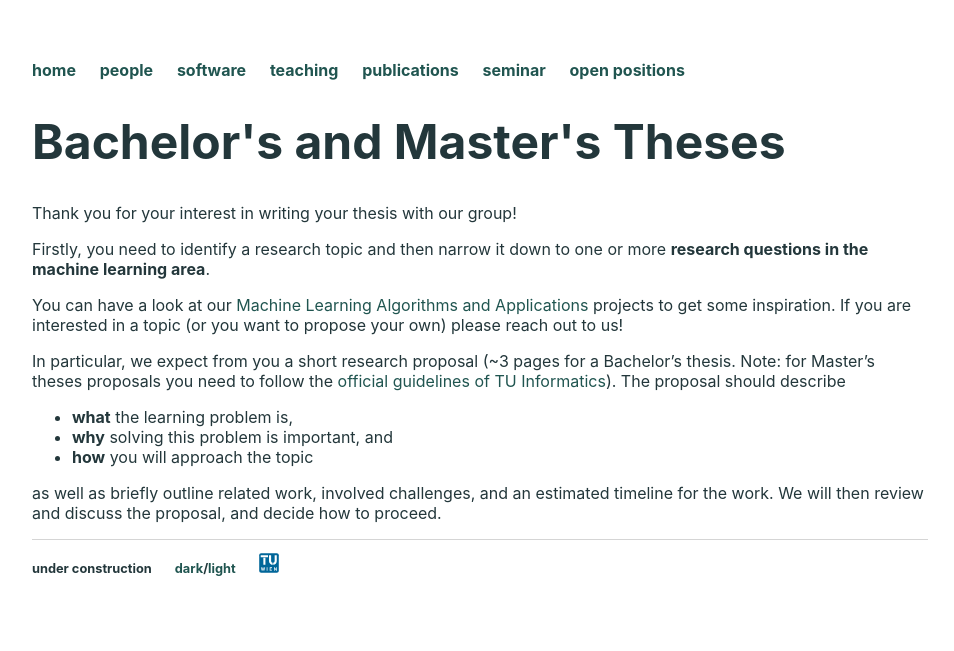
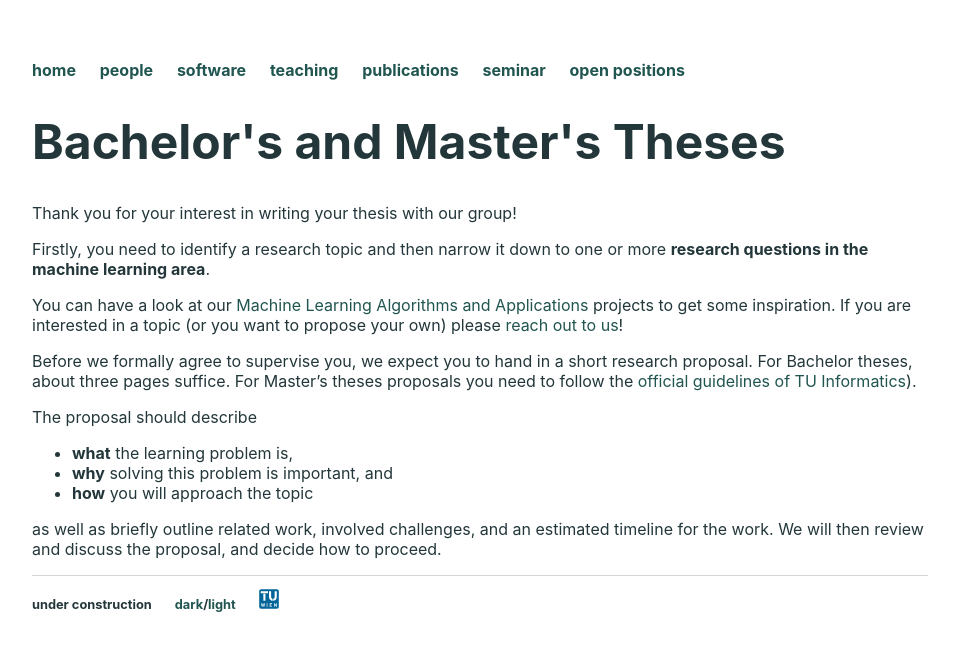
Before and after one commit to ml-tuw/ml-tuw.github.io, a Jekyll site: the page built from teaching/sose24/thesis.md, in a window 1280 px wide. Shown: the top 651 px of the page, without its empty margins (160-1114 px from the left). Built offline with Jekyll 4.4.1, drawn with Linux system fonts in a browser that asks for light colours.

Commit message:
update thesis page

```diff
--- a/teaching/sose24/thesis.md
+++ b/teaching/sose24/thesis.md
@@ -7,13 +7,17 @@ Thank you for your interest in writing your thesis with our group!
 
 Firstly, you need to identify a research topic and then narrow it down to one or more **research questions in the machine learning area**.
 
-You can have a look at our [Machine Learning Algorithms and Applications](./ana6ects.html) projects to get some inspiration. If you are interested in a topic (or you want to propose your own) please reach out to us!
+You can have a look at our [Machine Learning Algorithms and Applications](./ana6ects.html) projects to get some inspiration.
+If you are interested in a topic (or you want to propose your own) please [reach out to us](../../people)!
 
+Before we formally agree to supervise you, we expect you to hand in a short research proposal.
+For Bachelor theses, about three pages suffice.
+For Master's theses proposals you need to follow the [official guidelines of TU Informatics](https://informatics.tuwien.ac.at/study-services/master-graduation/)).
 
-In particular, we expect from you a short research proposal (~3 pages for a Bachelor's thesis. Note: for Master's theses proposals you need to follow the [official guidelines of TU Informatics](https://informatics.tuwien.ac.at/study-services/master-graduation/)).
 The proposal should describe
  - **what** the learning problem is,
  - **why** solving this problem is important, and
  - **how** you will approach the topic
 
-as well as briefly outline related work, involved challenges, and an estimated timeline for the work. We will then review and discuss the proposal, and decide how to proceed.
+as well as briefly outline related work, involved challenges, and an estimated timeline for the work.
+We will then review and discuss the proposal, and decide how to proceed.
```
Also changed, not shown: teaching/index.md (+1 -1 lines).
